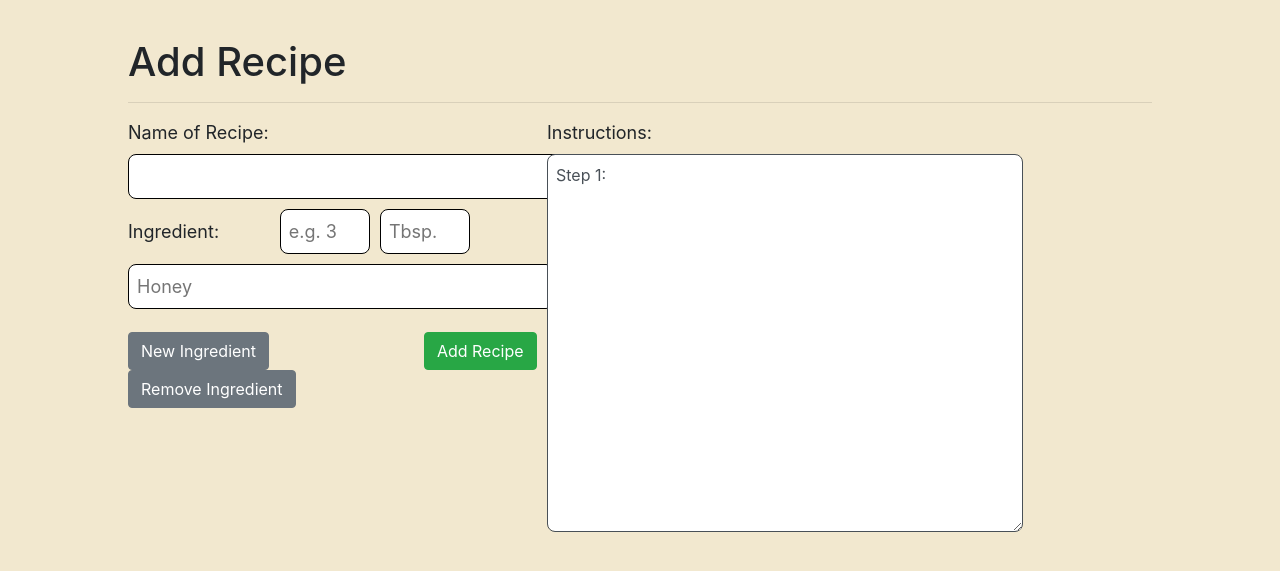
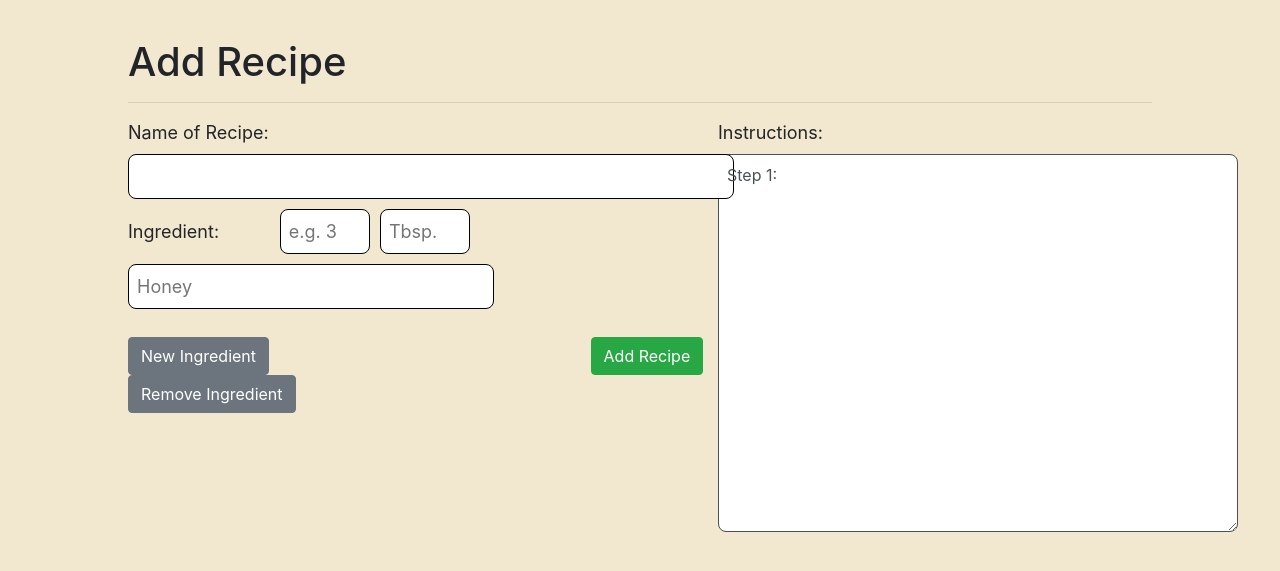
Before and after one commit to jonas-raedler/food4u, a Django app: page /home/add_recipe in a window 1280 px wide; the page is wider, and only the part inside the window is pictured. Shown: the part 160-731 px from the top of that part. Run offline with Django 4.2, Linux system fonts and the light colour scheme; some libraries are stand-ins or nearby versions.

Commit message:
allowed window resizing without destroying website layout and started recipe and ingredient saves to database

```diff
--- a/food4u/recipes/static/_js_functionality.js
+++ b/food4u/recipes/static/_js_functionality.js
@@ -5,9 +5,9 @@ function add() {
     var new_input = "" +
         "<div id=ingr_form_item_" + new_ingredient_no + ">" +
             "<label for='ingredient_" + new_ingredient_no + "'>Ingredient:&nbsp&nbsp&nbsp&nbsp&nbsp&nbsp&nbsp&nbsp&nbsp&nbsp&nbsp&nbsp</label>" +
-            "<input type='text' name='quantity_" + new_ingredient_no + "' size='2' placeholder='e.g. 3' style='margin-right: 10px;'>" +
-            "<input type='text' name='measurement_" + new_ingredient_no + "' size='2' placeholder='Tbsp.' style='margin-right: 10px;'>" +
-            "<input type='text' name='ingredient_" + new_ingredient_no + "' id='ingredient_" + new_ingredient_no + "' size='30' placeholder='Honey'>" +
+            "<input type='text' name='quantity_" + new_ingredient_no + "' size='2' style='margin-right: 10px;'>" +
+            "<input type='text' name='measurement_" + new_ingredient_no + "' size='2' style='margin-right: 10px;'>" +
+            "<input type='text' name='ingredient_" + new_ingredient_no + "' id='ingredient_" + new_ingredient_no + "' size='25'>" +
         "</div>";
 
 
@@ -26,8 +26,3 @@ function remove() {
         $('#total_number').val(last_ingredient_no - 1);
     }
 }
-
-
-function addLineBreak() {
-    var
-}
--- a/food4u/recipes/static/recipes/styles.css
+++ b/food4u/recipes/static/recipes/styles.css
@@ -67,7 +67,6 @@ body {
     padding-top: 3%;
     padding-left: 10%;
     padding-right: 10%;
-
 }
 
 body a {
@@ -92,7 +91,7 @@ body a:hover {
 .add_recipe {
     font-size: 18px;
     font-weight: normal;
-    width: 44%;
+    width: 590px;
     float: left;
 }
 
@@ -107,9 +106,10 @@ body a:hover {
 }
 
 #add_ingredients_section {
-    width: 50%;
+    width: 300px;
     float: left;
     margin-top: 3%;
+    margin-bottom: 10%;
 
 }
 
@@ -125,14 +125,14 @@ body a:hover {
 
 #recipe_instructions {
     border: 1px solid;
-    width: 50%;
-    float: left;
+    width: 40%;
     padding: 8px 8px;
     box-sizing: border-box;
     border-radius: 8px;
     border: 1px solid;
+    margin-bottom: 5%;
 }
 
 .bigblock {
-    width: 93%;
+    width: 1300px;
 }
--- a/food4u/recipes/templates/recipes/add_recipe.html
+++ b/food4u/recipes/templates/recipes/add_recipe.html
@@ -5,6 +5,7 @@
 {% block body %}
 <h1>Add Recipe</h1>
 <hr>
+
     <div class="bigblock">
         <form action="{% url 'add_recipe' %}" method="post">
             <div class="add_recipe" onkeydown="return event.key != 'Enter';">
@@ -12,14 +13,14 @@
 
                 <!-- Recipe Name -->
                 <label for="recipe_name">Name of Recipe:&nbsp&nbsp</label>
-            <input type="text" id="recipe_name" name="recipe_name" size="50">
+                <input type="text" id="recipe_name" name="recipe_name" size="45">
                 <br>
 
                 <!-- Ingredient List -->
                 <label for="ingredient_1">Ingredient:&nbsp&nbsp&nbsp&nbsp&nbsp&nbsp&nbsp&nbsp&nbsp&nbsp&nbsp</label>
                 <input type="text" name="quantity_1" size="2" placeholder="e.g. 3">
                 <input type="text" name="measurement_1" size="2" placeholder="Tbsp.">
-            <input type="text" id="ingredient_1" name="ingredient_1" size="30" placeholder="Honey">
+                <input type="text" id="ingredient_1" name="ingredient_1" size="25" placeholder="Honey">
 
                 <div id="ingredient_list">
                     <!-- To be filled by JavaScript -->
@@ -39,7 +40,7 @@
 
             <div class="instruction_div">
                 <label for="recipe_instructions">Instructions:</label>
-            <textarea id="recipe_instructions" class="form-control" rows="15">Step 1:</textarea>
+                <textarea id="recipe_instructions" name="recipe_instructions" class="form-control" rows="15">Step 1:</textarea>
             </div>
 
         </form>
--- a/food4u/recipes/views.py
+++ b/food4u/recipes/views.py
@@ -1,6 +1,8 @@
 from django.shortcuts import render, redirect
 from django.http import HttpResponse
 
+from .models import Recipe, Ingredient
+from .helper_functions import get_base_ingredient, get_ingredient_string
 
 # Create your views here.
 def index(request):
@@ -29,6 +31,38 @@ def add_recipe(request):
         #  ('quantity_4', ''), ('measurement_4', ''), ('ingredient_4', '')]
 
         recipe_name = request.POST["recipe_name"]
+        recipe_instructions = request.POST["recipe_instructions"]
+
+        all_form_items = list(request.POST.items())[2:-1]   # this excludes token, recipe_name, and recipe_instructions
+
+        ingredients = []
+        complete_ingredient_string = ""
+        for idx in range(0, len(all_form_items), 3):
+            quantity = all_form_items[idx][1]
+            measurement = all_form_items[idx + 1][1]
+            ingredient = all_form_items[idx + 2][1]
+
+            complete_ingredient_string += get_ingredient_string(quantity, measurement, ingredient)
+            ingredients.append(get_base_ingredient(ingredient))
+
+
+        recipe = Recipe(recipe_name=recipe_name,
+                        all_ingredients=complete_ingredient_string,
+                        instructions=recipe_instructions)
+        recipe.save()
+
+        # Ingredient.objects.filter(ingredient_name=ingredient).exists()
+
+
+
+
+
+        print(ingredients)
+        print(complete_ingredient_string)
+        print(recipe_instructions)
+        print(recipe_name)
+
+
 
 
     return render(request, "recipes/add_recipe.html")
```
Also changed, not shown: food4u/recipes/helper_functions.py (+28 -0 lines). Lines whose indentation alone changed are shown as unchanged.
